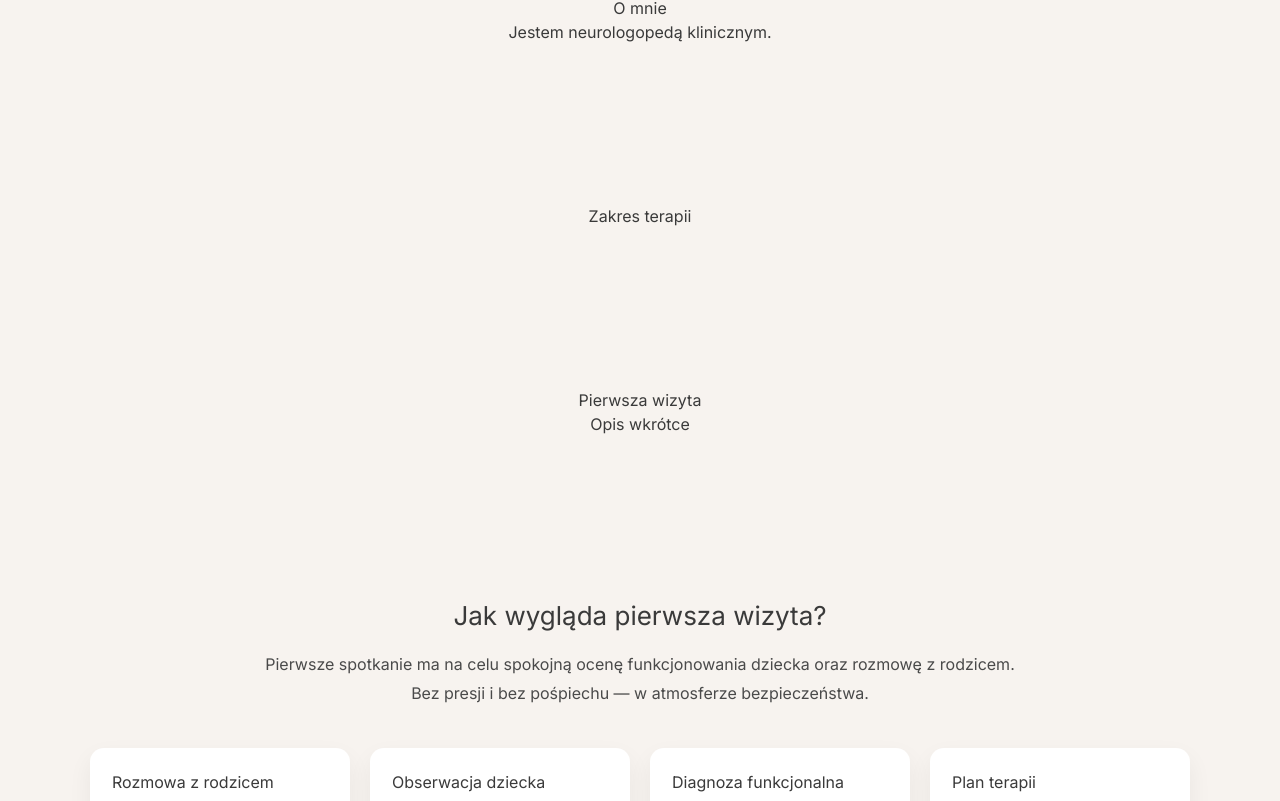
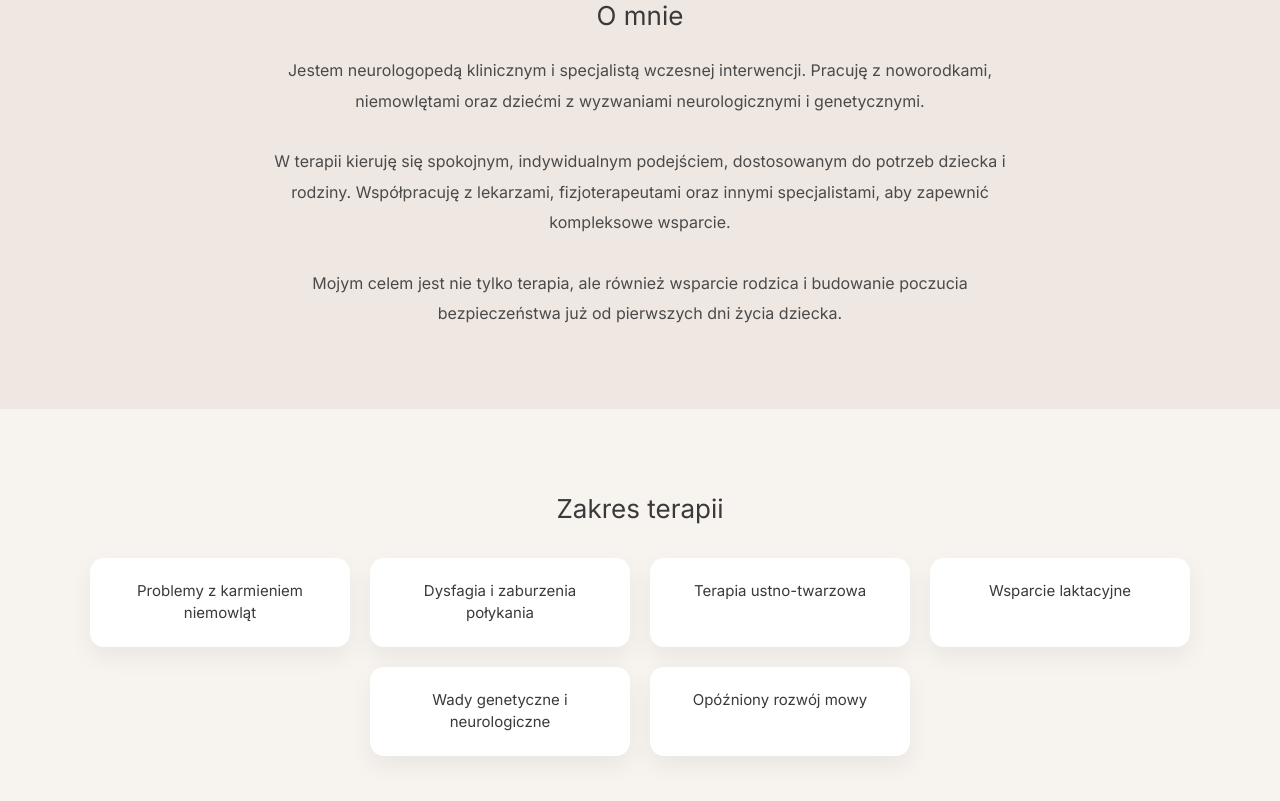
Before and after one commit to mateuszpuchala86-bit/neurologopeda-site, a Next.js app: page / in a window 1280 px wide. Shown: the part 1979-2780 px from the top of the page. Built offline with nearby package versions, Linux system fonts and the light colour scheme.

Commit message:
Fix about section and therapy scope + cleanup

```diff
--- a/src/app/page.js
+++ b/src/app/page.js
@@ -215,24 +215,93 @@ export default function Home() {
   </div>
 
 </section>
-      {/* O MNIE */}
-      <section id="o-mnie" style={{ padding: "80px 20px", textAlign: "center" }}>
-        <h2>O mnie</h2>
-        <p style={{ maxWidth: "700px", margin: "0 auto" }}>
-          Jestem neurologopedą klinicznym.
-        </p>
-      </section>
+     {/* O MNIE */}
+<section
+  id="o-mnie"
+  style={{
+    background: "#EFE7E1",
+    padding: "80px 20px",
+    textAlign: "center"
+  }}
+>
+  <h2 style={{ fontSize: "26px", marginBottom: "20px" }}>
+    O mnie
+  </h2>
 
-      {/* ZAKRES */}
-      <section id="zakres" style={{ padding: "80px 20px", textAlign: "center" }}>
-        <h2>Zakres terapii</h2>
-      </section>
+  <p
+    style={{
+      maxWidth: "750px",
+      margin: "0 auto",
+      lineHeight: "1.9",
+      fontSize: "16px",
+      color: "#4A4A4A"
+    }}
+  >
+    Jestem neurologopedą klinicznym i specjalistą wczesnej interwencji.
+    Pracuję z noworodkami, niemowlętami oraz dziećmi z wyzwaniami
+    neurologicznymi i genetycznymi.
 
-      {/* WIZYTA */}
-      <section id="wizyta" style={{ padding: "80px 20px", textAlign: "center" }}>
-        <h2>Pierwsza wizyta</h2>
-        <p>Opis wkrótce</p>
-      </section>
+    <br /><br />
+
+    W terapii kieruję się spokojnym, indywidualnym podejściem,
+    dostosowanym do potrzeb dziecka i rodziny. Współpracuję
+    z lekarzami, fizjoterapeutami oraz innymi specjalistami,
+    aby zapewnić kompleksowe wsparcie.
+
+    <br /><br />
+
+    Mojym celem jest nie tylko terapia, ale również wsparcie rodzica
+    i budowanie poczucia bezpieczeństwa już od pierwszych dni życia dziecka.
+  </p>
+</section>
+
+     {/* ZAKRES */}
+<section
+  id="zakres"
+  style={{
+    background: "#F7F3EF",
+    padding: "80px 20px",
+    textAlign: "center"
+  }}
+>
+  <h2 style={{ fontSize: "26px", marginBottom: "30px" }}>
+    Zakres terapii
+  </h2>
+
+  <div
+    style={{
+      display: "flex",
+      flexWrap: "wrap",
+      justifyContent: "center",
+      gap: "20px"
+    }}
+  >
+    {[
+      "Problemy z karmieniem niemowląt",
+      "Dysfagia i zaburzenia połykania",
+      "Terapia ustno-twarzowa",
+      "Wsparcie laktacyjne",
+      "Wady genetyczne i neurologiczne",
+      "Opóźniony rozwój mowy"
+    ].map((item, i) => (
+      <div
+        key={i}
+        style={{
+          background: "white",
+          padding: "22px",
+          borderRadius: "14px",
+          width: "260px",
+          boxShadow: "0 10px 25px rgba(0,0,0,0.06)",
+          fontSize: "15px"
+        }}
+      >
+        {item}
+      </div>
+    ))}
+  </div>
+</section>
+
+
 {/* PIERWSZA WIZYTA */}
 <section
   id="wizyta"
```
